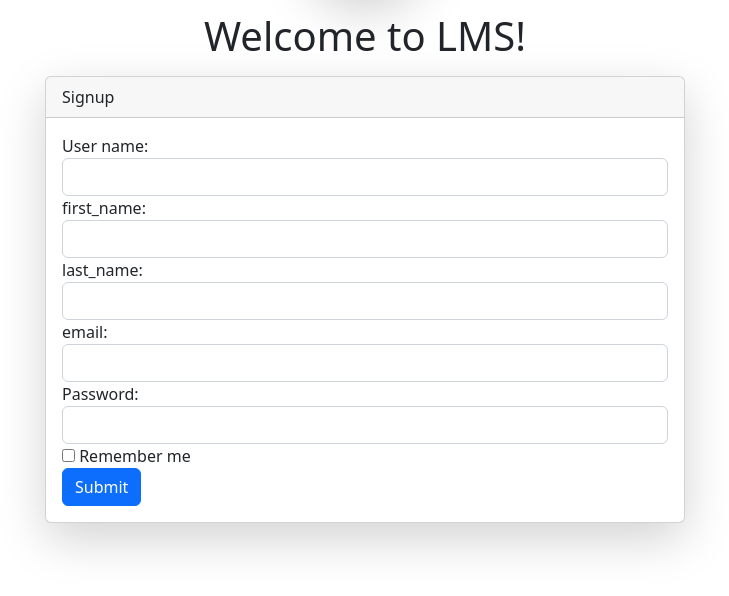
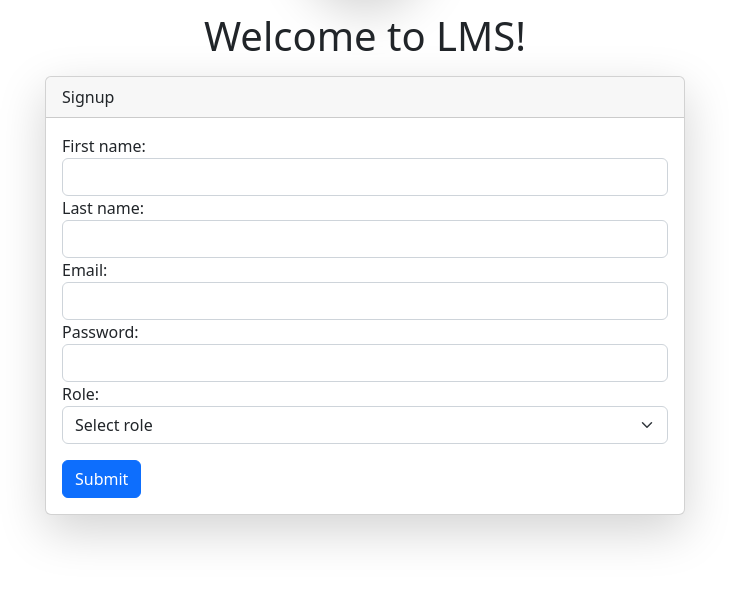
Before and after one commit to stevejoels54/G-12-library-system, a Django app: page /signup/ in a window 1280 px wide. Shown: the part 204-800 px from the top of the page, without its empty margins (275-1004 px from the left). Run offline with Django 4.2, Linux system fonts and the light colour scheme.

Commit message:
Added login client-side validation and modified signup form

```diff
--- a/LMS/templates/login_page.html
+++ b/LMS/templates/login_page.html
@@ -70,7 +70,7 @@
               {% endfor %}
             </ul>
             {% endif %}
-            <form action="." method="POST">
+            <form action="." method="POST" class="was-validated">
               {% csrf_token %}
               <div class="form-group">
                 <label for="email">User name:</label>
@@ -79,7 +79,9 @@
                   value="{{ username }}"
                   id="email"
                   name="username"
+                  required
                 />
+                <div class="invalid-feedback">Please fill out this field.</div>
               </div>
               <div class="form-group">
                 <label for="pwd">Password:</label>
@@ -89,7 +91,9 @@
                   value="{{ password }}"
                   id="pwd"
                   name="password"
+                  required
                 />
+                <div class="invalid-feedback">Please fill out this field.</div>
               </div>
               <div class="checkbox">
                 <label><input type="checkbox" /> Remember me</label>
--- a/LMS/templates/signup.html
+++ b/LMS/templates/signup.html
@@ -55,19 +55,15 @@
             <form action="." method="POST">
               {% csrf_token %}
               <div class="form-group">
-                <label for="email">User name:</label>
-                <input class="form-control" id="email" name="username" />
+                <label for="email">First name:</label>
+                <input class="form-control" id="first_name" name="first_name" />
               </div>
               <div class="form-group">
-                <label for="email">first_name:</label>
-                <input class="form-control" id="email" name="first_name" />
+                <label for="email">Last name:</label>
+                <input class="form-control" id="last_name" name="last_name" />
               </div>
               <div class="form-group">
-                <label for="email">last_name:</label>
-                <input class="form-control" id="email" name="last_name" />
-              </div>
-              <div class="form-group">
-                <label for="email">email:</label>
+                <label for="email">Email:</label>
                 <input class="form-control" id="email" name="email" />
               </div>
               <div class="form-group">
@@ -79,10 +75,20 @@
                   name="password"
                 />
               </div>
-              <div class="checkbox">
-                <label><input type="checkbox" /> Remember me</label>
+              <div class="form-group">
+                <label for="role">Role:</label>
+                <select
+                  class="form-select"
+                  name="role"
+                  id="role"
+                  aria-label="Default select example"
+                >
+                  <option selected>Select role</option>
+                  <option value="student">Student</option>
+                  <option value="admin">Administrator</option>
+                </select>
               </div>
-              <div class="d-flex justify-content-between">
+              <div class="d-flex justify-content-between mt-3">
                 <button type="submit" class="btn btn-primary">Submit</button>
               </div>
             </form>
```
